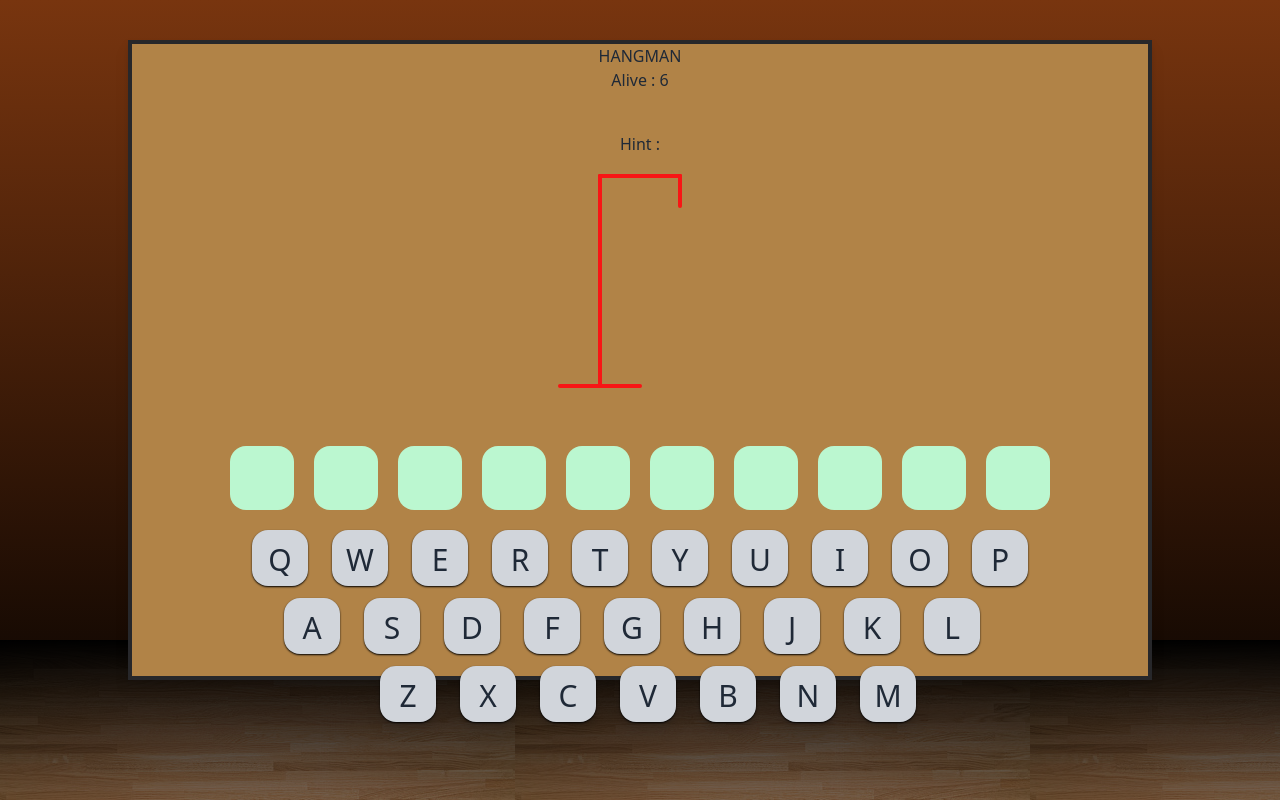
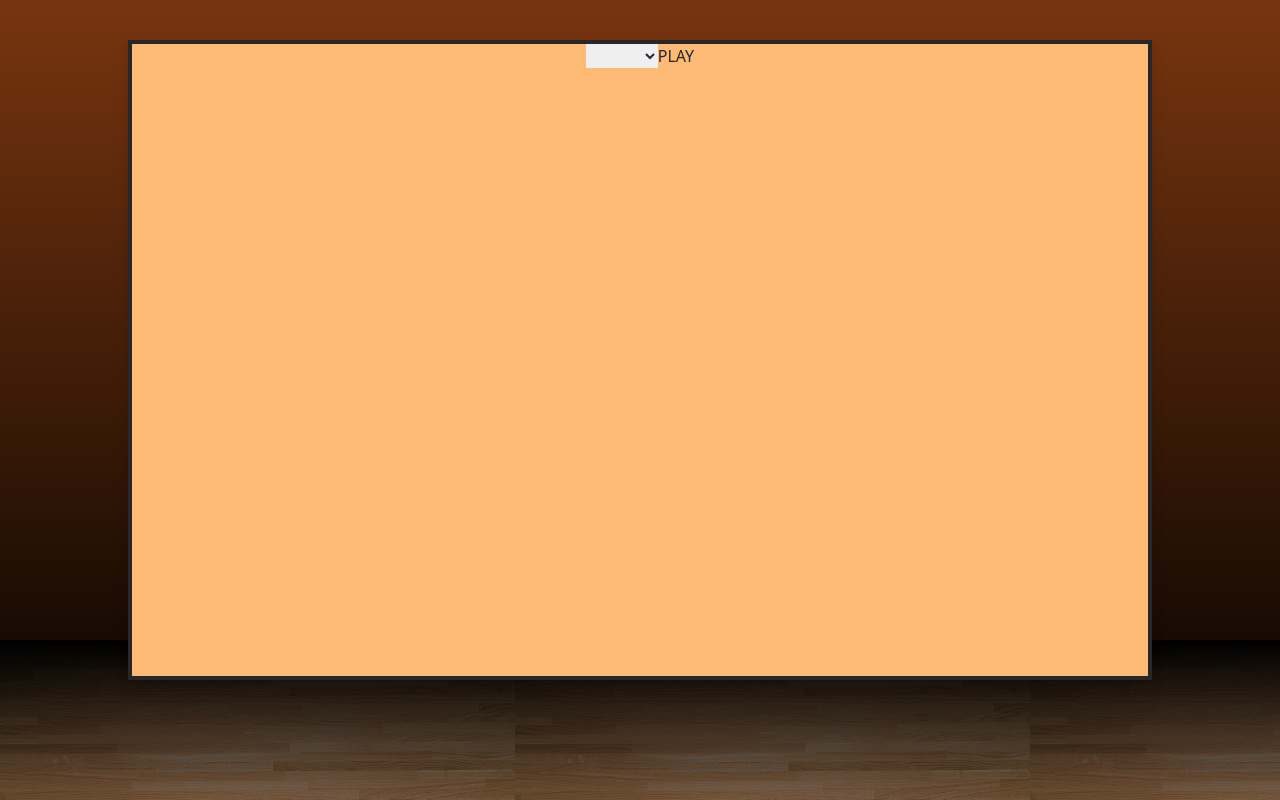
Before and after one commit to Peerapon061/PROJECT2-SEC1-MuMuekKungHungUnTunTomNueng, a Vue app: page / in a window 1280 px wide. Built offline with nearby package versions, Linux system fonts and the light colour scheme; data requests are answered from the project's data file; a web font is replaced by a local one.

Commit message:
bug fig1

```diff
--- a/src/pages/playhangman.vue
+++ b/src/pages/playhangman.vue
@@ -13,7 +13,7 @@ const SelectedCata=ref([{word:"cat",meaning:"เเมว"},
 onMounted(async()=>{
     cataForGame.value=await getCategories()
 })
-let open=ref(1)
+let open=ref(0)
 function closegame() {
     open.value=0
 }
```
